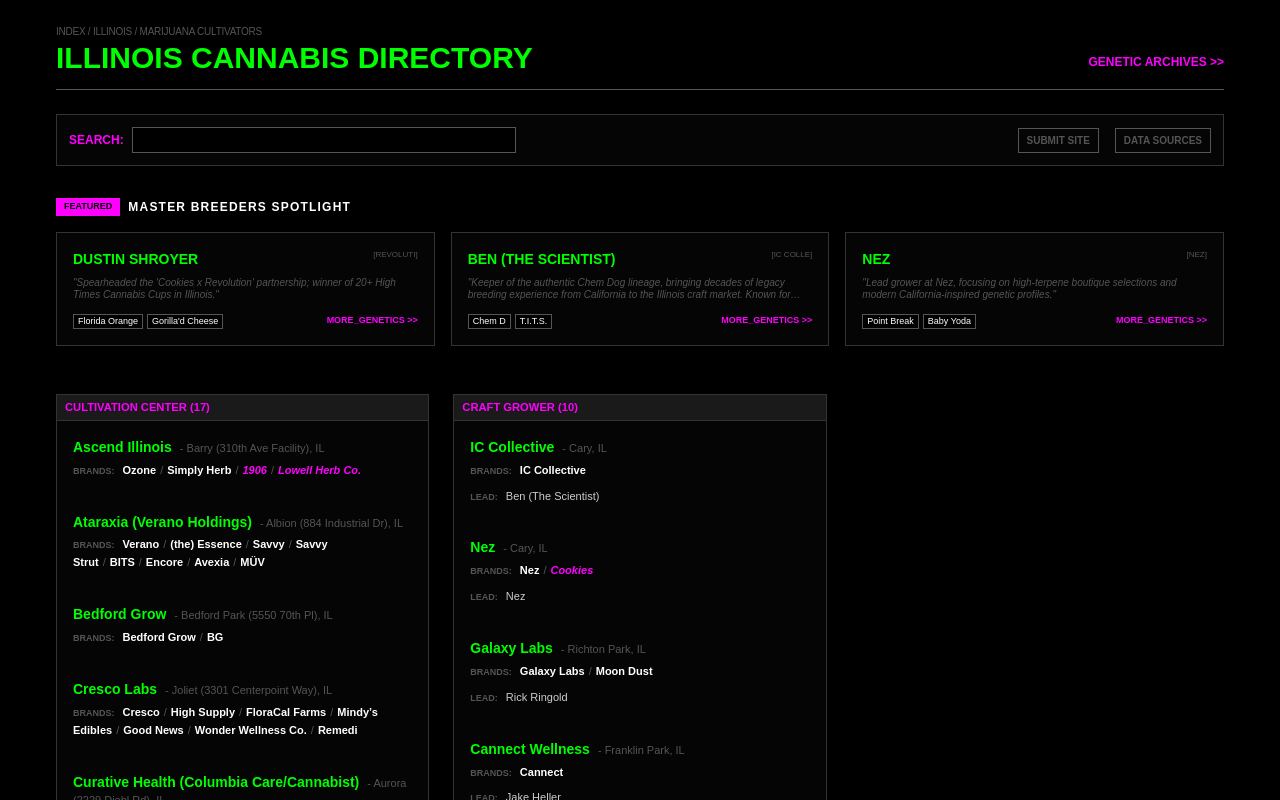
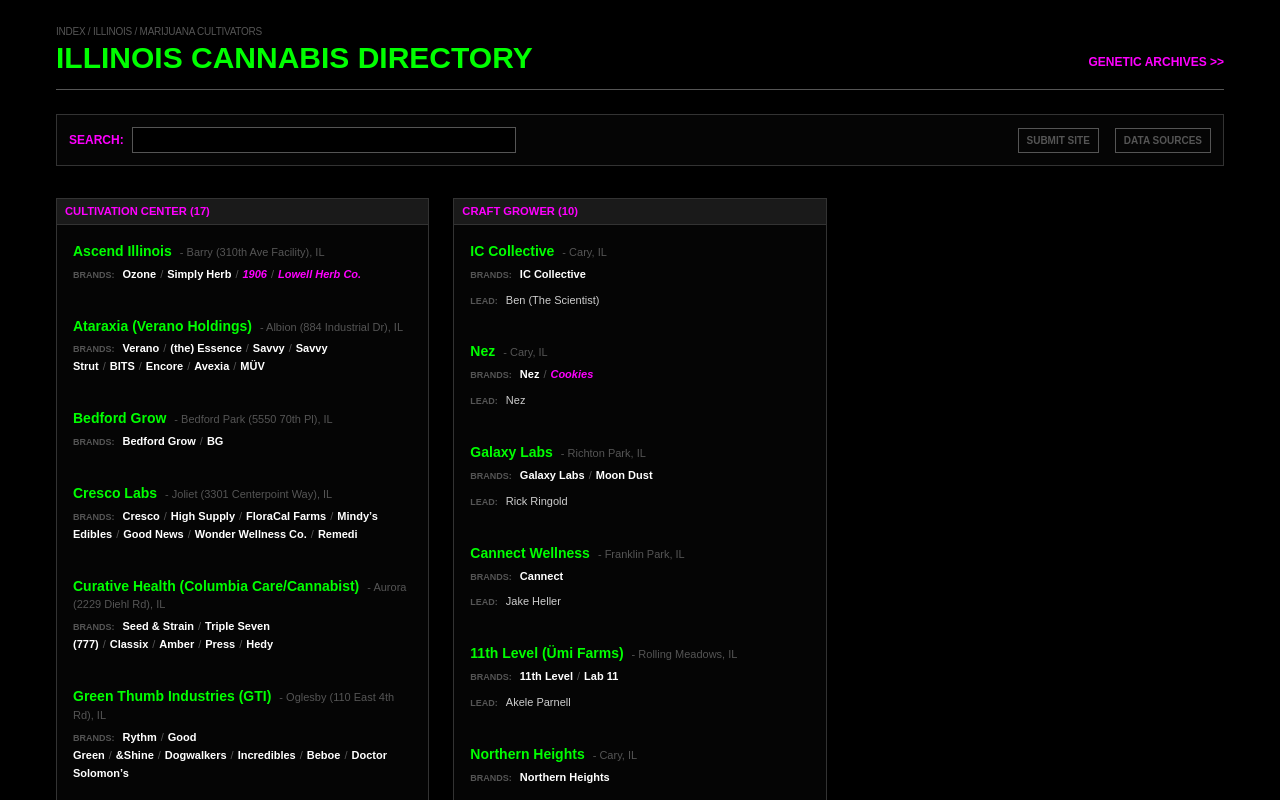
Before and after one commit to crapdice/weed-directory, a React (Vite) app in the folder illinois-marijuana/: page / in a window 1280 px wide. Shown: the top 800 px of the page. Built offline with nearby package versions, Linux system fonts and the light colour scheme.

Commit message:
docs: remove breeder spotlight from landing page to align with core directory focus

```diff
--- a/illinois-marijuana/src/App.tsx
+++ b/illinois-marijuana/src/App.tsx
@@ -79,37 +79,6 @@
         </div>
       </nav>
 
-      {/* Phase 3.1: Breeder Spotlight */}
-      <section className="mb-12">
-        <div className="flex items-center gap-2 mb-4">
-          <span className="bg-hot-pink text-black text-[9px] font-black px-2 py-0.5 uppercase">Featured</span>
-          <h2 className="text-white font-bold text-xs uppercase tracking-widest">Master Breeders Spotlight</h2>
-        </div>
-        <div className="grid grid-cols-1 md:grid-cols-2 lg:grid-cols-3 gap-4">
-          {marketData.famous_growers_spotlight.slice(0, 3).map((breeder, i) => (
-            <div key={i} className="directory-box p-4 bg-lime-green/5 border-neo-gray hover:border-lime-green transition-colors group">
-              <div className="flex justify-between items-start mb-2">
-                <h3 className="text-lime-green font-bold text-sm uppercase">{breeder.name}</h3>
-                <span className="text-[8px] text-neo-gray font-mono">[{breeder.cultivator.substring(0, 8).toUpperCase()}]</span>
-              </div>
-              <p className="text-[10px] text-neo-gray leading-tight mb-3 line-clamp-2 italic">
-                "{breeder.profile}"
-              </p>
-              <div className="flex flex-wrap gap-1">
-                {breeder.legendary_strains.slice(0, 2).map((strain, si) => (
-                  <span key={si} className="text-[9px] border border-neo-gray px-1 text-white bg-black group-hover:border-hot-pink/50">
-                    {strain}
-                  </span>
-                ))}
-                <Link to="/breeders" className="text-[9px] text-hot-pink font-bold ml-auto hover:underline">
-                  MORE_GENETICS &gt;&gt;
-                </Link>
-              </div>
-            </div>
-          ))}
-        </div>
-      </section>
-
       {/* Main Directory List */}
       <main className="grid grid-cols-1 md:grid-cols-2 lg:grid-cols-3 gap-6 items-start">
         {categories.map((cat, idx) => (
```
